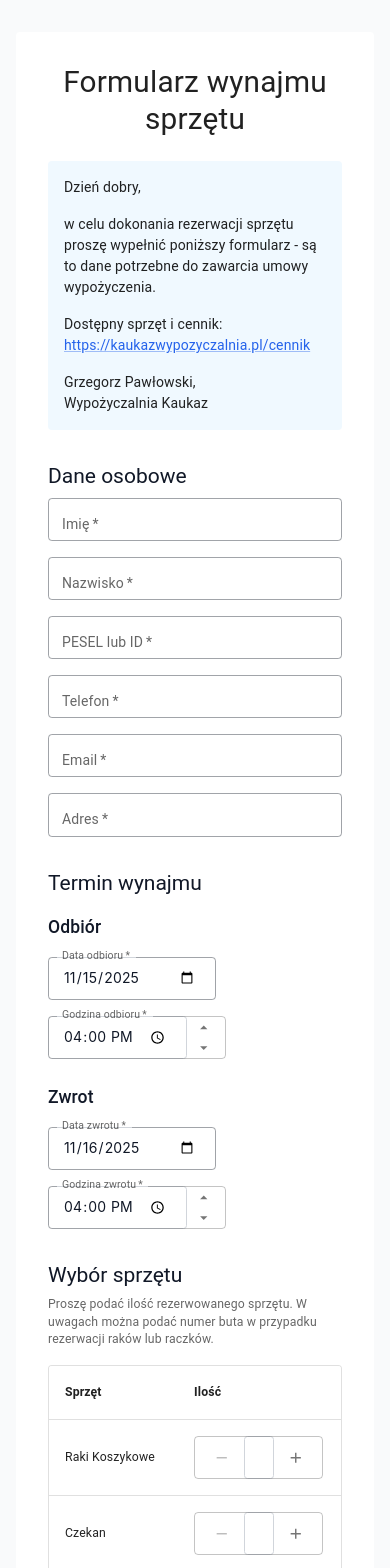
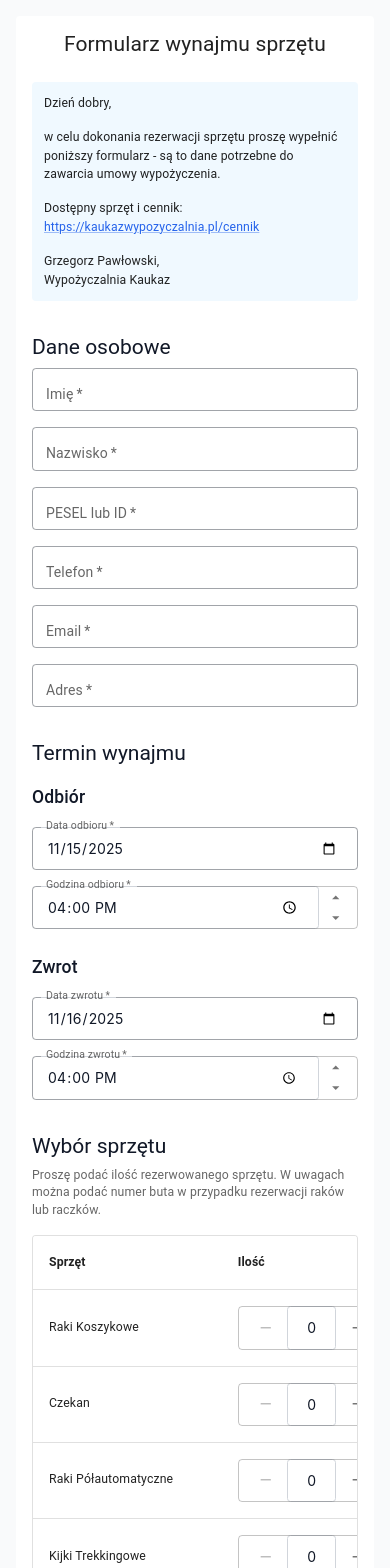
Before and after one commit to GrzesiekP/EquipmentRental.Form, a React (Vite) app: page / in a window 390 px wide. Shown: the top 1568 px of the page. Built offline with nearby package versions, Linux system fonts and the light colour scheme.

Commit message:
Fix mobile responsiveness with Stack layout and responsive sizing
Co-authored-by: GrzesiekP <21693941+GrzesiekP@users.noreply.github.com>

```diff
--- a/src/App.jsx
+++ b/src/App.jsx
@@ -193,23 +193,53 @@ function App() {
     <ThemeProvider theme={theme}>
       <CssBaseline />
       <Box sx={{ minHeight: '100vh', display: 'flex', flexDirection: 'column', bgcolor: '#f9fafb' }}>
-        <Container maxWidth="md" sx={{ flex: 1, py: 4 }}>
-          <Paper elevation={0} sx={{ p: 4, mb: 4, bgcolor: 'white' }}>
-            <Typography variant="h4" component="h1" gutterBottom align="center" sx={{ mb: 3 }}>
+        <Container
+          maxWidth="md"
+          sx={{
+            flex: 1,
+            py: { xs: 2, sm: 4 },
+            px: { xs: 2, sm: 3 }
+          }}
+        >
+          <Paper
+            elevation={0}
+            sx={{
+              p: { xs: 2, sm: 3, md: 4 },
+              mb: { xs: 2, sm: 4 },
+              bgcolor: 'white'
+            }}
+          >
+            <Typography
+              variant="h4"
+              component="h1"
+              gutterBottom
+              align="center"
+              sx={{
+                mb: 3,
+                fontSize: { xs: '1.5rem', sm: '2rem', md: '2.125rem' }
+              }}
+            >
               Formularz wynajmu sprzętu
             </Typography>
 
-            <Box sx={{ mb: 4, p: 2, bgcolor: '#f0f9ff', borderRadius: 1 }}>
-              <Typography variant="body1" paragraph>
+            <Box
+              sx={{
+                mb: 4,
+                p: { xs: 1.5, sm: 2 },
+                bgcolor: '#f0f9ff',
+                borderRadius: 1
+              }}
+            >
+              <Typography variant="body1" paragraph sx={{ fontSize: { xs: '0.875rem', sm: '1rem' } }}>
                 Dzień dobry,
               </Typography>
-              <Typography variant="body1" paragraph>
+              <Typography variant="body1" paragraph sx={{ fontSize: { xs: '0.875rem', sm: '1rem' } }}>
                 w celu dokonania rezerwacji sprzętu proszę wypełnić poniższy formularz - są to dane potrzebne do zawarcia umowy wypożyczenia.
               </Typography>
-              <Typography variant="body1" paragraph>
+              <Typography variant="body1" paragraph sx={{ fontSize: { xs: '0.875rem', sm: '1rem' } }}>
                 Dostępny sprzęt i cennik: <Link href="https://kaukazwypozyczalnia.pl/cennik" target="_blank" rel="noopener noreferrer">https://kaukazwypozyczalnia.pl/cennik</Link>
               </Typography>
-              <Typography variant="body1">
+              <Typography variant="body1" sx={{ fontSize: { xs: '0.875rem', sm: '1rem' } }}>
                 Grzegorz Pawłowski,<br />
                 Wypożyczalnia Kaukaz
               </Typography>
@@ -249,7 +279,10 @@ function App() {
                   variant="contained"
                   size="large"
                   disabled={isSubmitting}
-                  sx={{ minWidth: 200 }}
+                  fullWidth
+                  sx={{
+                    maxWidth: { xs: '100%', sm: 300 }
+                  }}
                 >
                   {isSubmitting ? 'Wysyłanie...' : 'Wyślij'}
                 </Button>
--- a/src/components/EquipmentSection.jsx
+++ b/src/components/EquipmentSection.jsx
@@ -47,13 +47,22 @@ function EquipmentSection({ equipment, onChange, disabled }) {
         Proszę podać ilość rezerwowanego sprzętu. W uwagach można podać numer buta w przypadku rezerwacji raków lub raczków.
       </Typography>
 
-      <TableContainer component={Paper} variant="outlined">
+      <TableContainer
+        component={Paper}
+        variant="outlined"
+        sx={{
+          overflowX: 'auto',
+          '& .MuiTable-root': {
+            minWidth: { xs: '600px', sm: 'auto' }
+          }
+        }}
+      >
         <Table>
           <TableHead>
             <TableRow>
-              <TableCell sx={{ fontWeight: 'bold' }}>Sprzęt</TableCell>
-              <TableCell sx={{ fontWeight: 'bold', width: '200px' }}>Ilość</TableCell>
-              <TableCell sx={{ fontWeight: 'bold' }}>Uwagi</TableCell>
+              <TableCell sx={{ fontWeight: 'bold', minWidth: { xs: '120px', sm: 'auto' } }}>Sprzęt</TableCell>
+              <TableCell sx={{ fontWeight: 'bold', width: { xs: '180px', sm: '200px' } }}>Ilość</TableCell>
+              <TableCell sx={{ fontWeight: 'bold', minWidth: { xs: '120px', sm: 'auto' } }}>Uwagi</TableCell>
             </TableRow>
           </TableHead>
           <TableBody>
--- a/src/components/RentalDatesSection.jsx
+++ b/src/components/RentalDatesSection.jsx
@@ -1,4 +1,4 @@
-import { TextField, Typography, Box, Grid, IconButton, InputAdornment } from '@mui/material';
+import { TextField, Typography, Box, Stack, IconButton, InputAdornment } from '@mui/material';
 import { ArrowDropUp, ArrowDropDown } from '@mui/icons-material';
 import { incrementTime, decrementTime } from '../utils';
 
@@ -22,8 +22,11 @@ function RentalDatesSection({ formData, onChange, disabled }) {
       <Typography variant="h6" component="h3" sx={{ mt: 2, mb: 2 }}>
         Odbiór
       </Typography>
-      <Grid container spacing={2}>
-        <Grid item xs={12} sm={6}>
+      <Stack
+        direction={{ xs: 'column', sm: 'row' }}
+        spacing={2}
+        sx={{ mb: 3 }}
+      >
         <TextField
           label="Data odbioru"
           name="pickupDate"
@@ -35,8 +38,6 @@ function RentalDatesSection({ formData, onChange, disabled }) {
           disabled={disabled}
           InputLabelProps={{ shrink: true }}
         />
-        </Grid>
-        <Grid item xs={12} sm={6}>
         <TextField
           label="Godzina odbioru"
           name="pickupHour"
@@ -74,14 +75,15 @@ function RentalDatesSection({ formData, onChange, disabled }) {
               ),
             }}
           />
-        </Grid>
-      </Grid>
+      </Stack>
 
       <Typography variant="h6" component="h3" sx={{ mt: 3, mb: 2 }}>
         Zwrot
       </Typography>
-      <Grid container spacing={2}>
-        <Grid item xs={12} sm={6}>
+      <Stack
+        direction={{ xs: 'column', sm: 'row' }}
+        spacing={2}
+      >
         <TextField
           label="Data zwrotu"
           name="returnDate"
@@ -93,8 +95,6 @@ function RentalDatesSection({ formData, onChange, disabled }) {
           disabled={disabled}
           InputLabelProps={{ shrink: true }}
         />
-        </Grid>
-        <Grid item xs={12} sm={6}>
         <TextField
           label="Godzina zwrotu"
           name="returnHour"
@@ -132,8 +132,7 @@ function RentalDatesSection({ formData, onChange, disabled }) {
               ),
             }}
           />
-        </Grid>
-      </Grid>
+      </Stack>
     </Box>
   );
 }
--- a/src/components/SuccessPage.jsx
+++ b/src/components/SuccessPage.jsx
@@ -4,31 +4,72 @@ import { CheckCircle } from '@mui/icons-material';
 function SuccessPage() {
   return (
     <Box sx={{ minHeight: '100vh', display: 'flex', flexDirection: 'column', bgcolor: '#f9fafb' }}>
-      <Container maxWidth="md" sx={{ flex: 1, py: 4 }}>
-        <Paper elevation={0} sx={{ p: 4, mb: 4, bgcolor: 'white' }}>
-          <Typography variant="h4" component="h1" gutterBottom align="center" sx={{ mb: 3 }}>
+      <Container
+        maxWidth="md"
+        sx={{
+          flex: 1,
+          py: { xs: 2, sm: 4 },
+          px: { xs: 2, sm: 3 }
+        }}
+      >
+        <Paper
+          elevation={0}
+          sx={{
+            p: { xs: 2, sm: 3, md: 4 },
+            mb: { xs: 2, sm: 4 },
+            bgcolor: 'white'
+          }}
+        >
+          <Typography
+            variant="h4"
+            component="h1"
+            gutterBottom
+            align="center"
+            sx={{
+              mb: 3,
+              fontSize: { xs: '1.5rem', sm: '2rem', md: '2.125rem' }
+            }}
+          >
             Formularz wynajmu sprzętu
           </Typography>
 
           <Box sx={{
             textAlign: 'center',
-            py: 6,
+            py: { xs: 4, sm: 6 },
             display: 'flex',
             flexDirection: 'column',
             alignItems: 'center',
             gap: 2
           }}>
-            <CheckCircle sx={{ fontSize: 80, color: 'success.main' }} />
-            <Typography variant="h5" component="h2" gutterBottom color="success.main">
+            <CheckCircle sx={{ fontSize: { xs: 60, sm: 80 }, color: 'success.main' }} />
+            <Typography
+              variant="h5"
+              component="h2"
+              gutterBottom
+              color="success.main"
+              sx={{ fontSize: { xs: '1.25rem', sm: '1.5rem' } }}
+            >
               Formularz wysłany pomyślnie
             </Typography>
-            <Typography variant="body1" color="text.secondary">
+            <Typography
+              variant="body1"
+              color="text.secondary"
+              sx={{
+                fontSize: { xs: '0.875rem', sm: '1rem' },
+                px: { xs: 1, sm: 0 }
+              }}
+            >
               Formularz wysłany pomyślnie. Prosimy czekać na wiadomość z potwierdzeniem rezerwacji.
             </Typography>
           </Box>
         </Paper>
 
-        <Typography variant="body2" color="text.secondary" align="center">
+        <Typography
+          variant="body2"
+          color="text.secondary"
+          align="center"
+          sx={{ fontSize: { xs: '0.75rem', sm: '0.875rem' } }}
+        >
           &copy; 2025 Formularz wynajmu sprzętu
         </Typography>
       </Container>
```
Lines whose indentation alone changed are shown as unchanged.
